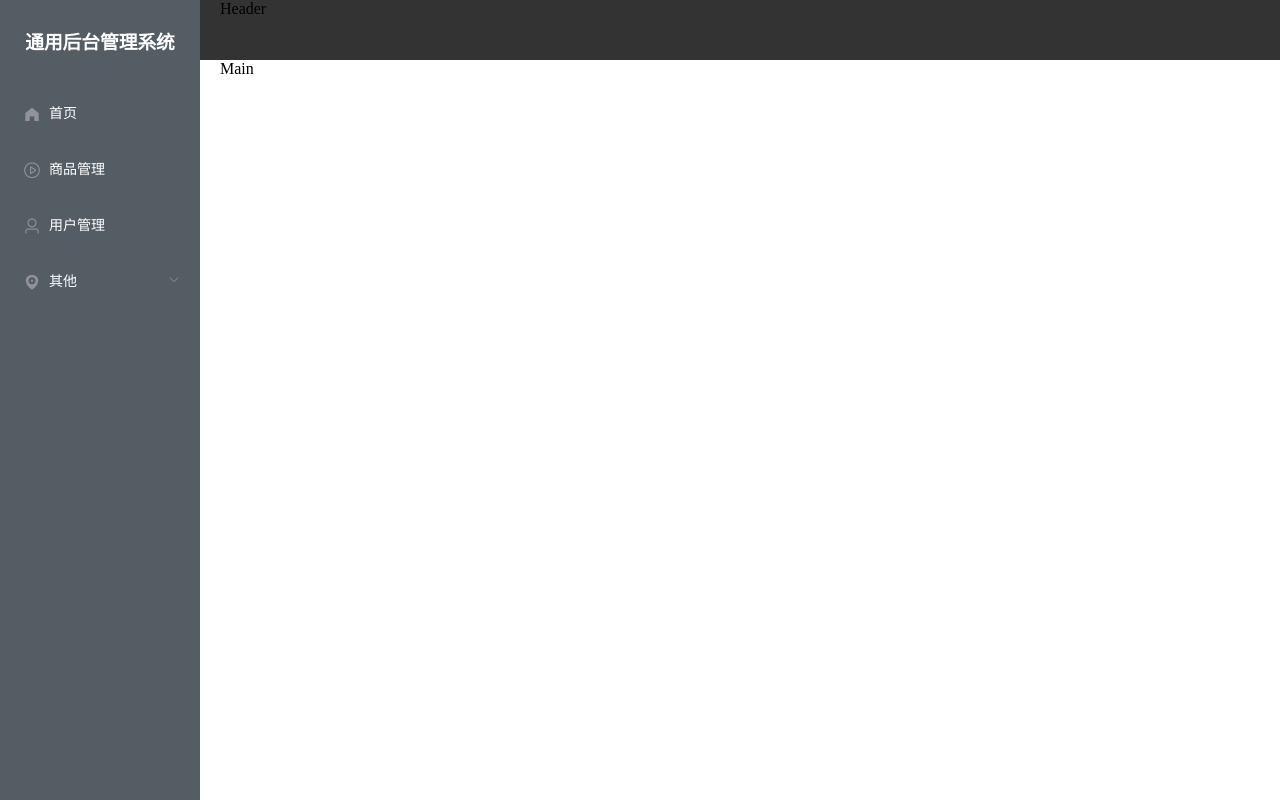
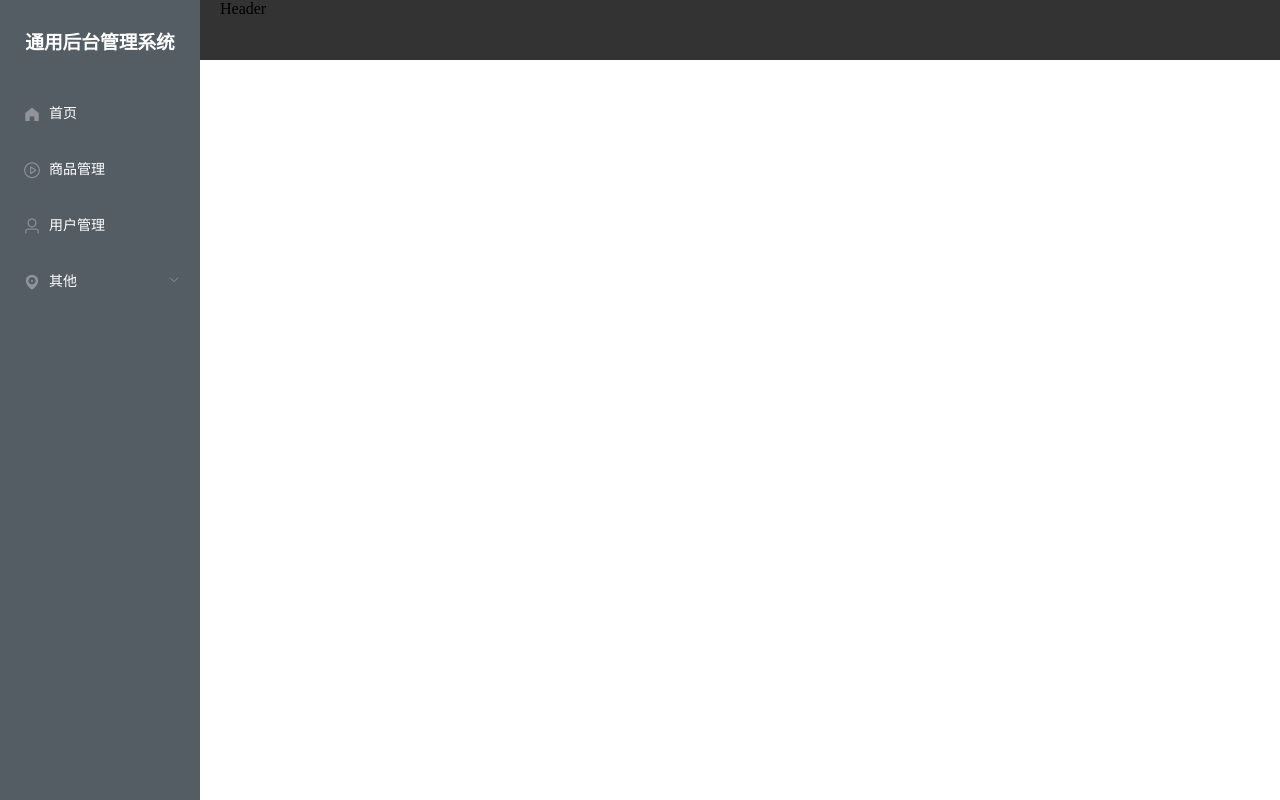
Before and after one commit to Eric-Li323/vue-manage, a Vue app: page / in a window 1280 px wide. Built offline with nearby package versions, Linux system fonts and the light colour scheme.

Commit message:
路由跳转

```diff
--- a/package.json
+++ b/package.json
@@ -9,6 +9,7 @@
   },
   "dependencies": {
     "core-js": "^3.8.3",
+    "stackframe": "^1.3.4",
     "vue": "^2.6.14",
     "vue-router": "^3.2.0"
   },
--- a/router/index.js
+++ b/router/index.js
@@ -7,14 +7,22 @@ Vue.use(VueRouter)
 const routes = [
     {
         path: '/',
-        name: 'Home',
-        component: () => import('../views/Home.vue')
+        name: 'Main',
+        component: () => import('../views/Main.vue'),
+		children: [
+			{
+				path: '/home',
+				name: 'home',
+				component: () => import('../views/home')
+			},
+			{
+			    path: '/user',
+			    name: 'user',
+			    component: () => import('../views/User')
+			}
+		]
     },
-    {
-        path: '/user',
-        name: 'User',
-        component: () => import('../views/User.vue')
-    }
+
 ]
 
 const router = new VueRouter({
--- a/views/Home.vue
+++ /dev/null
@@ -1,32 +0,0 @@
-<template>
-  <el-container style = "height: 100%">
-    <el-aside width="auto">
-        <common-aside></common-aside>
-    </el-aside>
-    <el-container>
-      <el-header>Header</el-header>
-      <el-main>Main</el-main>
-    </el-container>
-  </el-container>
-</template>
-<script>
-import CommonAside from '../src/components/CommonAside.vue'
-
-export default {
-  name: "Home",
-  components: {
-      CommonAside
-  },
-  data() {
-    return {};
-  },
-};
-</script>
-<style lang="less" scope>
-.el-header {
-    background-color: #333;
-}
-.el-main {
-    padding-top: 0;
-}
-</style>
--- a/views/Main.vue
+++ b/views/Main.vue
@@ -15,7 +15,7 @@
 import CommonAside from '../src/components/CommonAside.vue'
 
 export default {
-  name: "Main",
+  name: "Home",
   components: {
       CommonAside
   },
--- a/views/User.vue
+++ /dev/null
@@ -1,11 +0,0 @@
-<template>
-    <div>我是User页面</div>
-</template>
-<script>
-export default {
-    name: 'Home',
-    data () {
-        return {}
-    }
-}
-</script>
--- a/views/User/index.vue
+++ b/views/User/index.vue
@@ -3,7 +3,7 @@
 </template>
 <script>
 export default {
-    name: 'User',
+    name: 'Home',
     data () {
         return {}
     }
```
Also changed, not shown: views/home/index.vue (line endings or trailing spaces), 2 other files (tests, documents, lock files or other folders).
